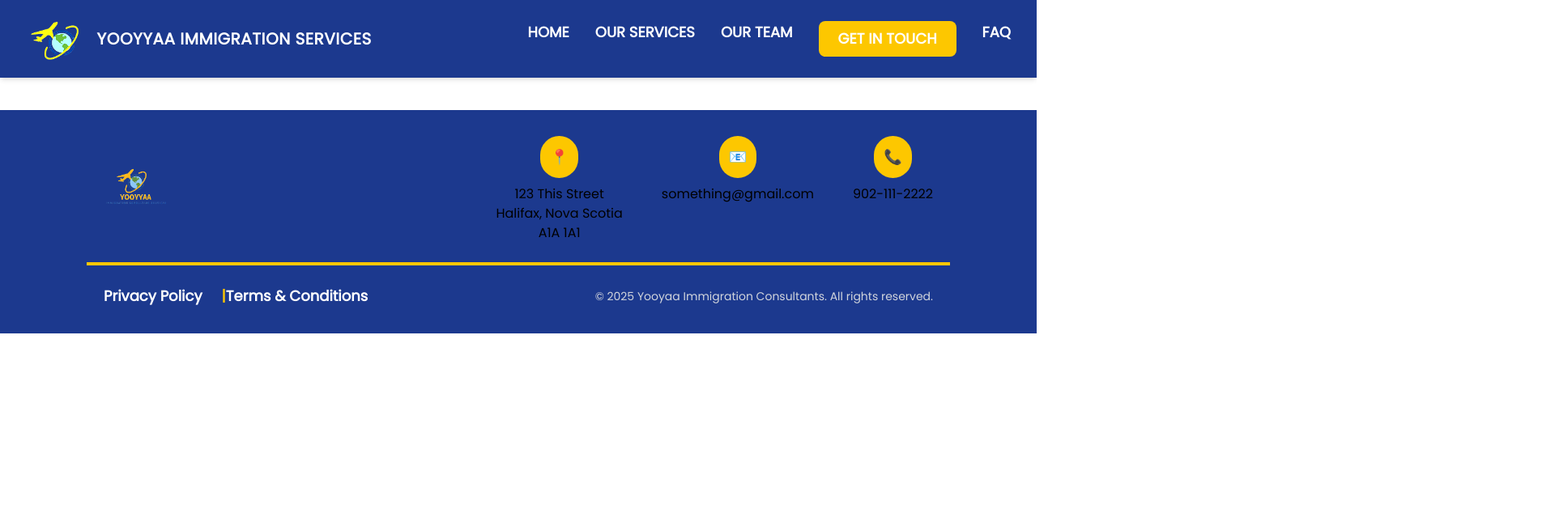
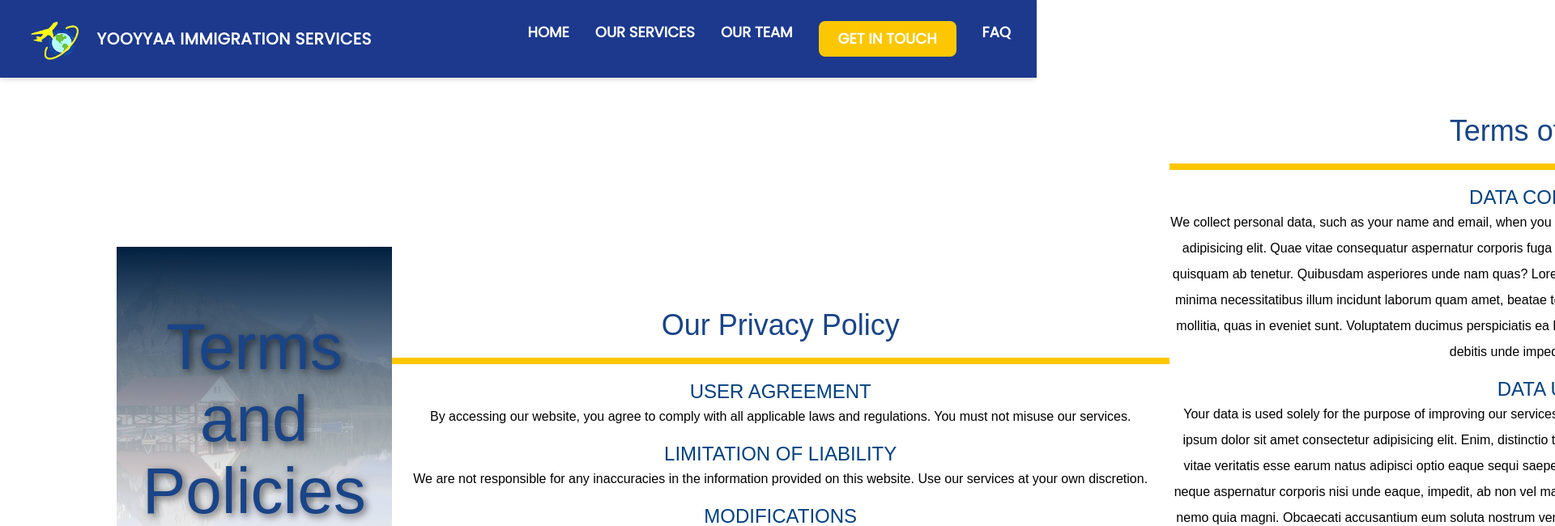
Before and after one commit to BestBow/Yooyyaa-Immigration-Consulting-Website, a React (Vite) app in the folder client/: page /termsAndPrivacy in a window 1280 px wide. Shown: the top 650 px of the page at 81% size, 1920 px wide, since content can reach past the window. Built offline with nearby package versions, Linux system fonts and the light colour scheme.

Commit message:
fixed footer links

```diff
--- a/client/src/App.jsx
+++ b/client/src/App.jsx
@@ -9,6 +9,7 @@ import AboutUs from "./components/AboutUs";
 import Services from "./pages/Services";
 import Contact from "./pages/Contact";
 import FAQ from "./pages/FAQ";
+import TermsandPrivacyPolicy from "./components/TermsAndPrivacyPolicy";
 
 function App() {
   return (
@@ -20,6 +21,7 @@ function App() {
         <Route path="/services" element={<Services />} />
         <Route path="/contact" element={<Contact />} />
         <Route path="/faq" element={<FAQ />} />
+        <Route path="/termsAndPrivacy" element={<TermsandPrivacyPolicy />} />
       </Routes>
       <Footer />
     </Router>
--- a/client/src/Components/footer.jsx
+++ b/client/src/Components/footer.jsx
@@ -10,7 +10,10 @@ const Footer = () => {
       <div className="footer-content">
         {/* Logo */}
         <div className="footer-logo-container">
-        <Link to="/"> <img src={logoWname} alt="Logo" className="footer-logo" /> </Link>
+          <Link to="/">
+            {" "}
+            <img src={logoWname} alt="Logo" className="footer-logo" />{" "}
+          </Link>
         </div>
 
         {/* Contact Details */}
@@ -38,7 +41,7 @@ const Footer = () => {
       {/* Bottom Section - Links & Copyright */}
       <div className="footer-bottom">
         <div className="footer-links">
-          <a href="#">Privacy Policy</a> | <a href="#">Terms & Conditions</a>
+          <Link to="/termsAndPrivacy">Terms and Privacy Policy</Link>
         </div>
         <p className="copyright">
           &copy; 2025 Yooyaa Immigration Consultants. All rights reserved.
```
